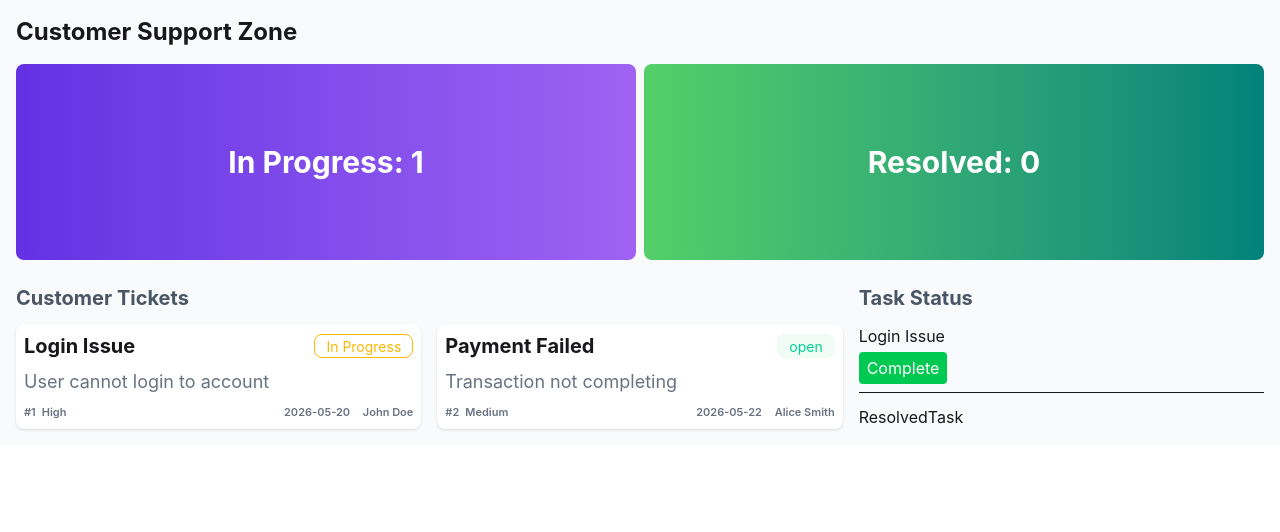
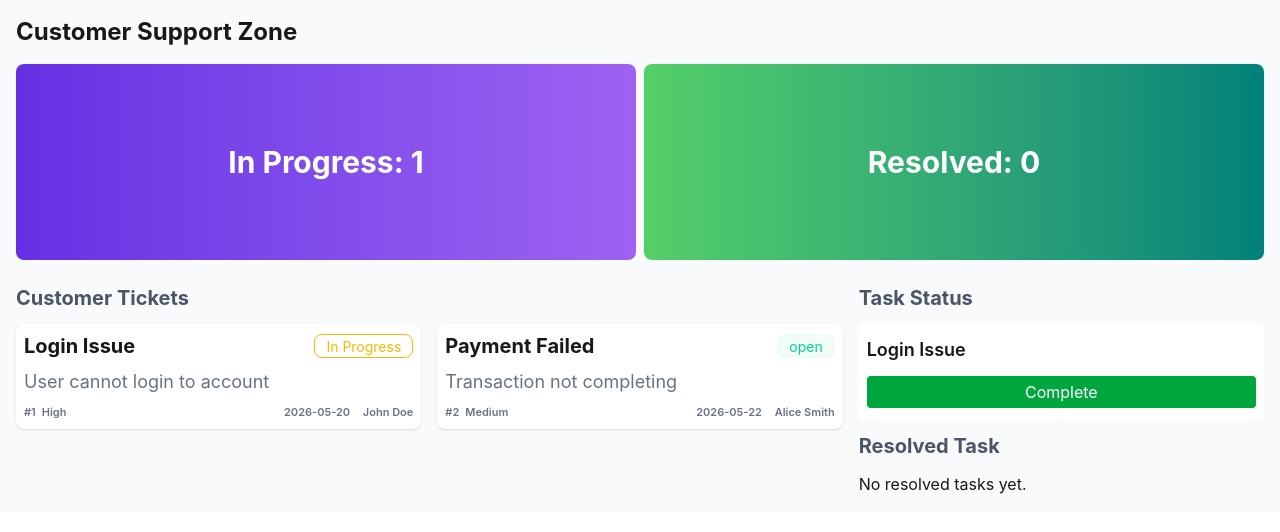
Before and after one commit to mrinmoy-765/TicketSystem, a React (Vite) app: page / in a window 1280 px wide. Both pictures are taken after a click on the element 218 px from the left and 376 px from the top of the page. Shown: the top 532 px of the page. Built offline with nearby package versions, Linux system fonts and the light colour scheme.

Commit message:
status section

```diff
--- a/src/components/ResolvedTask.jsx
+++ b/src/components/ResolvedTask.jsx
@@ -1,10 +1,16 @@
 const ResolvedTask = ({ tasks }) => {
   return (
     <div>
-      <h1>ResolvedTask</h1>
-      {tasks.map((task) => (
-        <p>{task.title}</p>
-      ))}
+      <h1 className="font-bold text-xl text-gray-600 my-3">Resolved Task</h1>
+      {tasks.length === 0 ? (
+        <span>No resolved tasks yet.</span>
+      ) : (
+        tasks.map((task) => (
+          <div key={task.id} className="mb-3 bg-gray-400 rounded-sm py-3 px-2">
+            <p className="text-lg font-semibold ">{task.title}</p>
+          </div>
+        ))
+      )}
     </div>
   );
 };
--- a/src/components/TaskStatus.jsx
+++ b/src/components/TaskStatus.jsx
@@ -2,19 +2,21 @@ const TaskStatus = ({ tasks, onComplete }) => {
   return (
     <div>
       <h2 className="font-bold text-xl text-gray-600 mb-3">Task Status</h2>
-
-      {tasks.map((task) => (
-        <div key={task.id} className="mb-3 border-b pb-2">
-          <p>{task.title}</p>
-
+      {tasks.length === 0 ? (
+        <span>Select a ticket to add to Task Status</span>
+      ) : (
+        tasks.map((task) => (
+          <div key={task.id} className="mb-3 bg-white rounded-sm py-3 px-2">
+            <p className="text-lg font-semibold mb-2">{task.title}</p>
             <button
               onClick={() => onComplete(task)}
-            className="bg-green-500 text-white px-2 py-1 mt-1 rounded"
+              className="bg-green-600 hover:bg-green-700 text-white px-2 py-1 mt-1 rounded w-full"
             >
               Complete
             </button>
           </div>
-      ))}
+        ))
+      )}
     </div>
   );
 };
--- a/src/components/TicketList.jsx
+++ b/src/components/TicketList.jsx
@@ -4,7 +4,7 @@ const TicketList = ({ tickets, onAdd }) => {
   return (
     <>
       <h1 className="text-xl font-bold text-gray-600 mb-3">Customer Tickets</h1>
-      <div className="grid grid-cols-2 gap-4">
+      <div className="grid md:grid-cols-2 lg:grid-cols-2 grid-cols-1 gap-4">
         {tickets.map((ticket) => (
           <TicketCard key={ticket.id} ticket={ticket} onAdd={onAdd} />
         ))}
```
Lines whose indentation alone changed are shown as unchanged.
